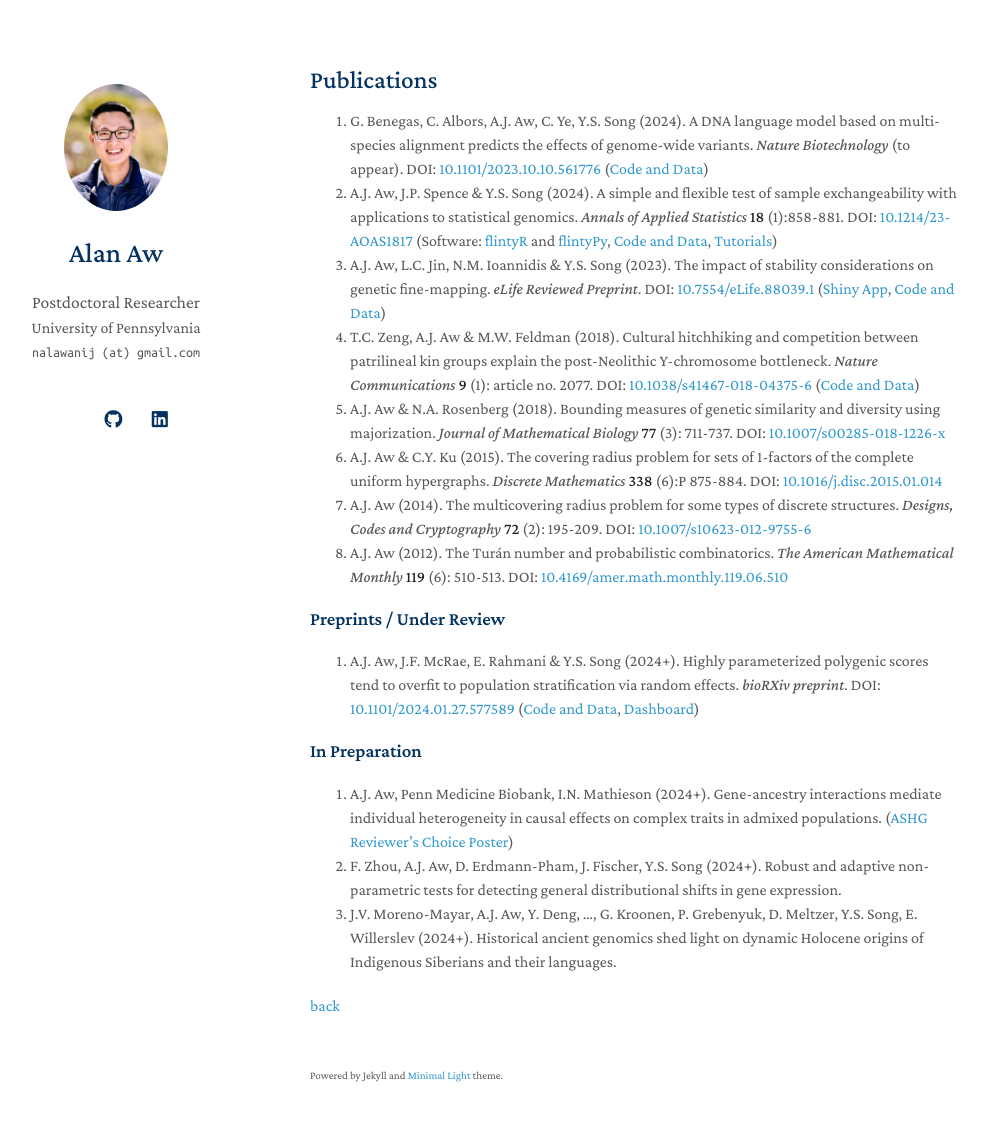
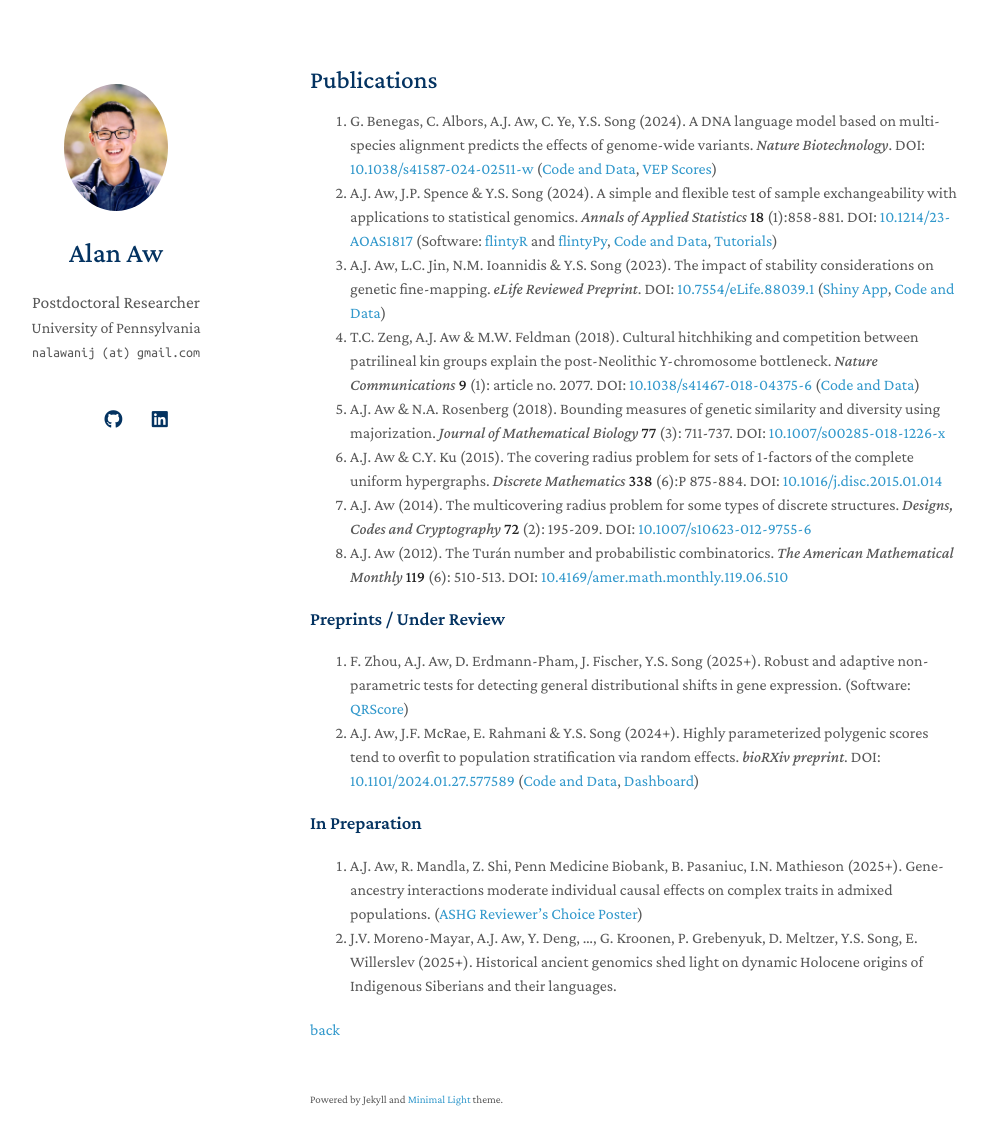
Before and after one commit to alanaw1/alanaw1.github.io, a Jekyll site: the page built from research.md, in a window 1280 px wide and 1180 px high. Shown: the top 1145 px of the window, without its empty margins (160-1147 px from the left). Built offline with Jekyll 4.4.1, drawn with Linux system fonts in a browser that asks for light colours; nearby versions of some CDN libraries; a style sheet for code colours, icons or effects is not loaded; our own code applies the rules of GitHub Pages for plain Markdown files.

Commit message:
Update research page

```diff
--- a/research.md
+++ b/research.md
@@ -4,7 +4,7 @@ layout: homepage
 
 ## Publications
 
-8. G. Benegas, C. Albors, A.J. Aw, C. Ye, Y.S. Song (2024). A DNA language model based on multi-species alignment predicts the effects of genome-wide variants. *Nature Biotechnology* (to appear). DOI: [10.1101/2023.10.10.561776](https://doi.org/10.1101/2023.10.10.561776) ([Code and Data](https://github.com/songlab-cal/gpn#gpn-msa))
+8. G. Benegas, C. Albors, A.J. Aw, C. Ye, Y.S. Song (2024). A DNA language model based on multi-species alignment predicts the effects of genome-wide variants. *Nature Biotechnology*. DOI: [10.1038/s41587-024-02511-w](https://doi.org/10.1038/s41587-024-02511-w) ([Code and Data](https://github.com/songlab-cal/gpn#gpn-msa), [VEP Scores](https://huggingface.co/collections/songlab/gpn-msa-65319280c93c85e11c803887))
 7. A.J. Aw, J.P. Spence & Y.S. Song (2024). A simple and flexible test of sample exchangeability with applications to statistical genomics. *Annals of Applied Statistics* **18** (1):858-881. DOI: [10.1214/23-AOAS1817](https://doi.org/10.1214/23-AOAS1817) (Software: [flintyR](https://cran.rstudio.com/web/packages/flintyR/index.html) and [flintyPy](https://pypi.org/project/flintypy/), [Code and Data](https://github.com/songlab-cal/flinty), [Tutorials](https://alanaw1.github.io/flintyR/))
 6. A.J. Aw, L.C. Jin, N.M. Ioannidis & Y.S. Song (2023). The impact of stability considerations on genetic fine-mapping. *eLife Reviewed Preprint*. DOI: [10.7554/eLife.88039.1](https://doi.org/10.7554/eLife.88039.1) ([Shiny App](https://alan-aw.shinyapps.io/stability_v0/), [Code and Data](https://github.com/songlab-cal/StableFM))
 5. T.C. Zeng, A.J. Aw & M.W. Feldman (2018). Cultural hitchhiking and competition between patrilineal kin groups explain the post-Neolithic Y-chromosome bottleneck. *Nature Communications* **9** (1): article no. 2077. DOI: [10.1038/s41467-018-04375-6](https://doi.org/10.1038/s41467-018-04375-6) ([Code and Data](https://github.com/alanaw1/CulturalHitchhiking))
@@ -15,12 +15,12 @@ layout: homepage
 
 ### Preprints / Under Review
 
-2. A.J. Aw, J.F. McRae, E. Rahmani & Y.S. Song (2024+). Highly parameterized polygenic scores tend to overfit to population stratification via random effects. *bioRXiv preprint*. DOI: [10.1101/2024.01.27.577589](https://doi.org/10.1101/2024.01.27.577589) ([Code and Data](https://github.com/songlab-cal/StratPGS), [Dashboard](https://alan-aw.shinyapps.io/stratPGS_v0/))
+2. F. Zhou, A.J. Aw, D. Erdmann-Pham, J. Fischer, Y.S. Song (2025+). Robust and adaptive non-parametric tests for detecting general distributional shifts in gene expression. (Software: [QRScore](https://github.com/songlab-cal/QRscore))
+1. A.J. Aw, J.F. McRae, E. Rahmani & Y.S. Song (2024+). Highly parameterized polygenic scores tend to overfit to population stratification via random effects. *bioRXiv preprint*. DOI: [10.1101/2024.01.27.577589](https://doi.org/10.1101/2024.01.27.577589) ([Code and Data](https://github.com/songlab-cal/StratPGS), [Dashboard](https://alan-aw.shinyapps.io/stratPGS_v0/))
 
 ### In Preparation
 
-3. A.J. Aw, Penn Medicine Biobank, I.N. Mathieson (2024+). Gene-ancestry interactions mediate individual heterogeneity in causal effects on complex traits in admixed populations. ([ASHG Reviewer's Choice Poster](https://alanaw1.github.io/assets/files/AAw_ASHG2024_poster.pdf))
-2. F. Zhou, A.J. Aw, D. Erdmann-Pham, J. Fischer, Y.S. Song (2024+). Robust and adaptive non-parametric tests for detecting general distributional shifts in gene expression.
-1. J.V. Moreno-Mayar, A.J. Aw, Y. Deng, ..., G. Kroonen, P. Grebenyuk, D. Meltzer, Y.S. Song, E. Willerslev (2024+). Historical ancient genomics shed light on dynamic Holocene origins of Indigenous Siberians and their languages.
+2. A.J. Aw, R. Mandla, Z. Shi, Penn Medicine Biobank, B. Pasaniuc, I.N. Mathieson (2025+). Gene-ancestry interactions moderate individual causal effects on complex traits in admixed populations. ([ASHG Reviewer's Choice Poster](https://alanaw1.github.io/assets/files/AAw_ASHG2024_poster.pdf))
+1. J.V. Moreno-Mayar, A.J. Aw, Y. Deng, ..., G. Kroonen, P. Grebenyuk, D. Meltzer, Y.S. Song, E. Willerslev (2025+). Historical ancient genomics shed light on dynamic Holocene origins of Indigenous Siberians and their languages.
 
 [back](./)
```
